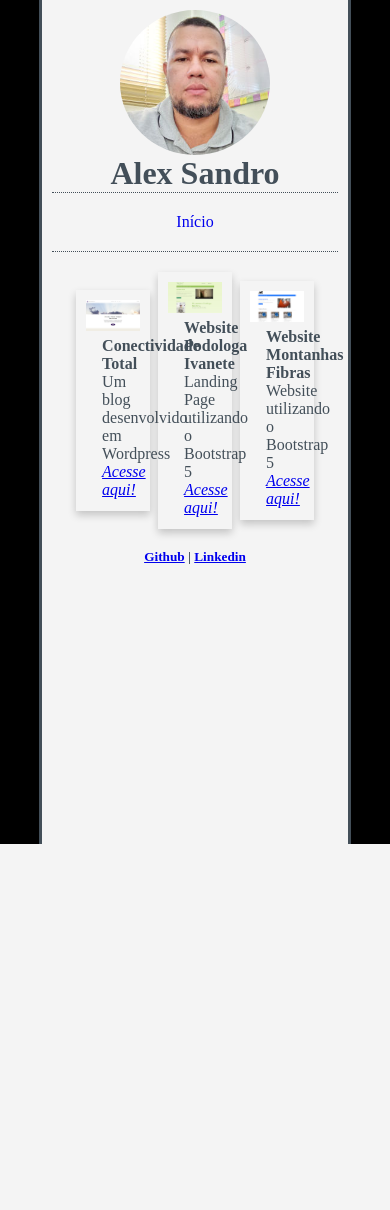
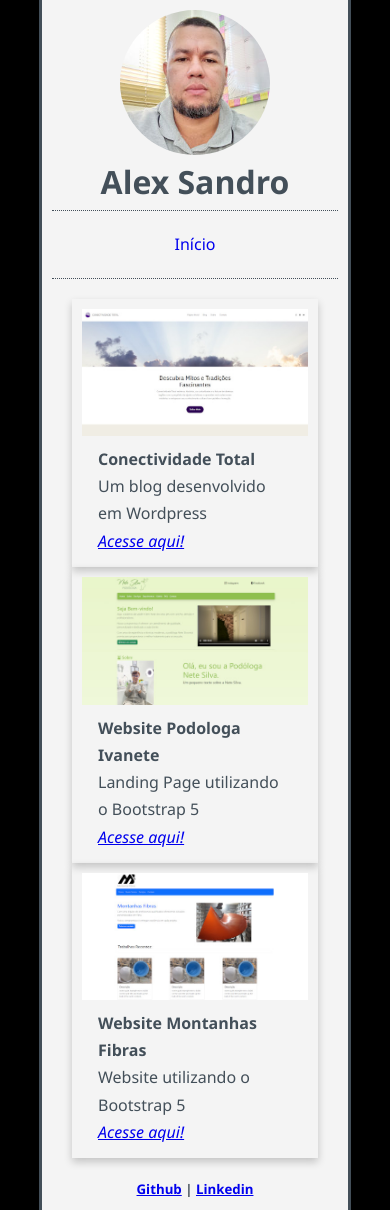
Before and after one commit to alex-sandro/alex-sandro.github.io, a PHP site: page / in a window 390 px wide. Before the commit the page ends 844 px from the top, so only its background shows below. Run offline with PHP 8.4, Linux system fonts and the light colour scheme.

Commit message:
Adicionando media queries

```diff
--- a/css/styles.css
+++ b/css/styles.css
@@ -3,6 +3,8 @@
 body{
   background-color: #000;
   color: #434f59;
+  font-family:'Segoe UI', Tahoma, Geneva, Verdana, sans-serif;
+  line-height: 1.7;
 }
 
 .container{
@@ -12,7 +14,7 @@ body{
   margin: 0 auto;
   padding: 10px;
   width: 80%;
-  height: 100vh;
+  height: 100%;
 }
 
 .header-container{
@@ -58,3 +60,12 @@ body{
   padding: 2px 16px;
 }
 h5{text-align: center;}
+
+@media only screen and (max-width: 430px) {
+  .cards{
+    flex-direction: column;
+  }
+  .card{
+    width: 100%;
+  }
+}
```
